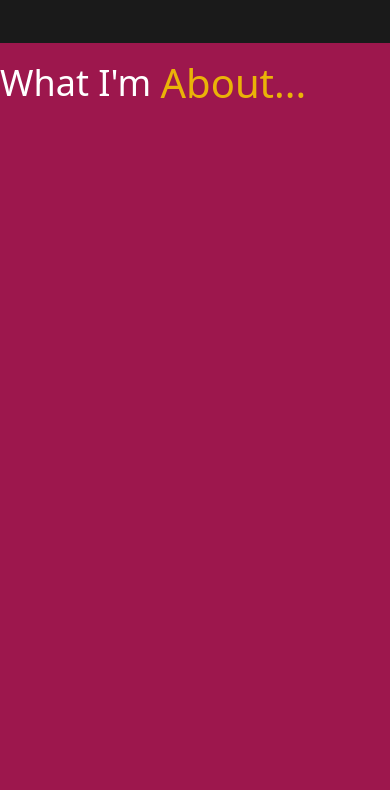
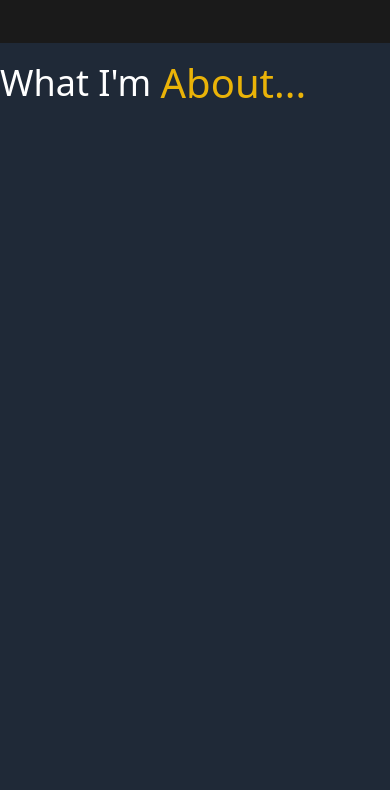
Before and after one commit to QuantumEmpress/MineOwnThing, a website: page dist/index.html in a window 390 px wide. Shown: the part 965-1755 px from the top of the page. Drawn offline with nearby package versions, Linux system fonts and the light colour scheme; files that its build step writes are made by us from their sources.

Commit message:
Revert "fucked up your code"

```diff
--- a/dist/index.html
+++ b/dist/index.html
@@ -151,7 +151,7 @@
       </div>
     </section>
     <!-- Second section -->
-    <section id="about-section" class="pt-5 md:pl-40 bg-pink-800 h-[100vh]">
+    <section id="about-section" class="pt-5 md:pl-40 bg-gray-800 h-[100vh]">
       <h1
         class="flex justify-start w-full text-4xl text-white capitalize align-middle"
       >
```
